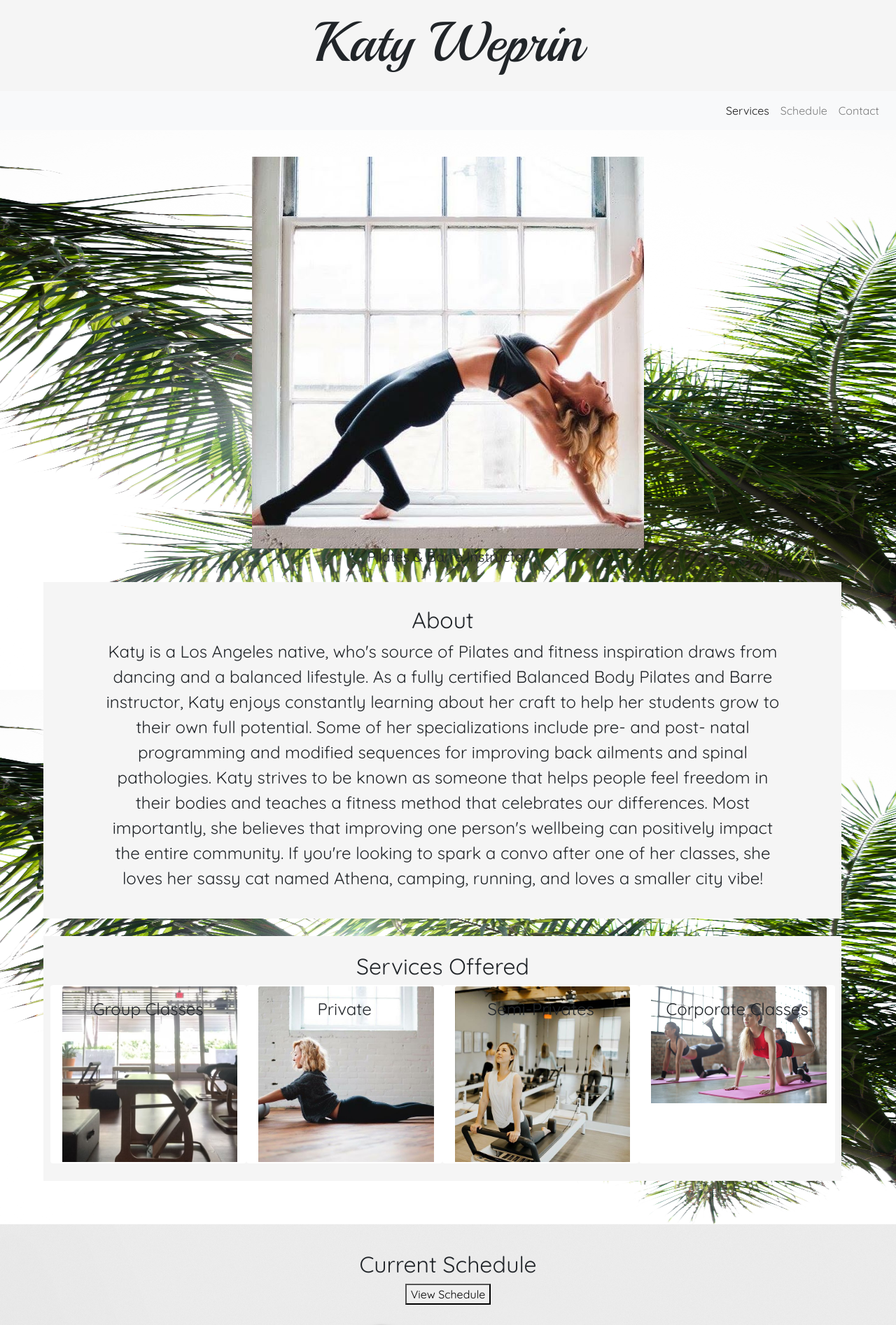
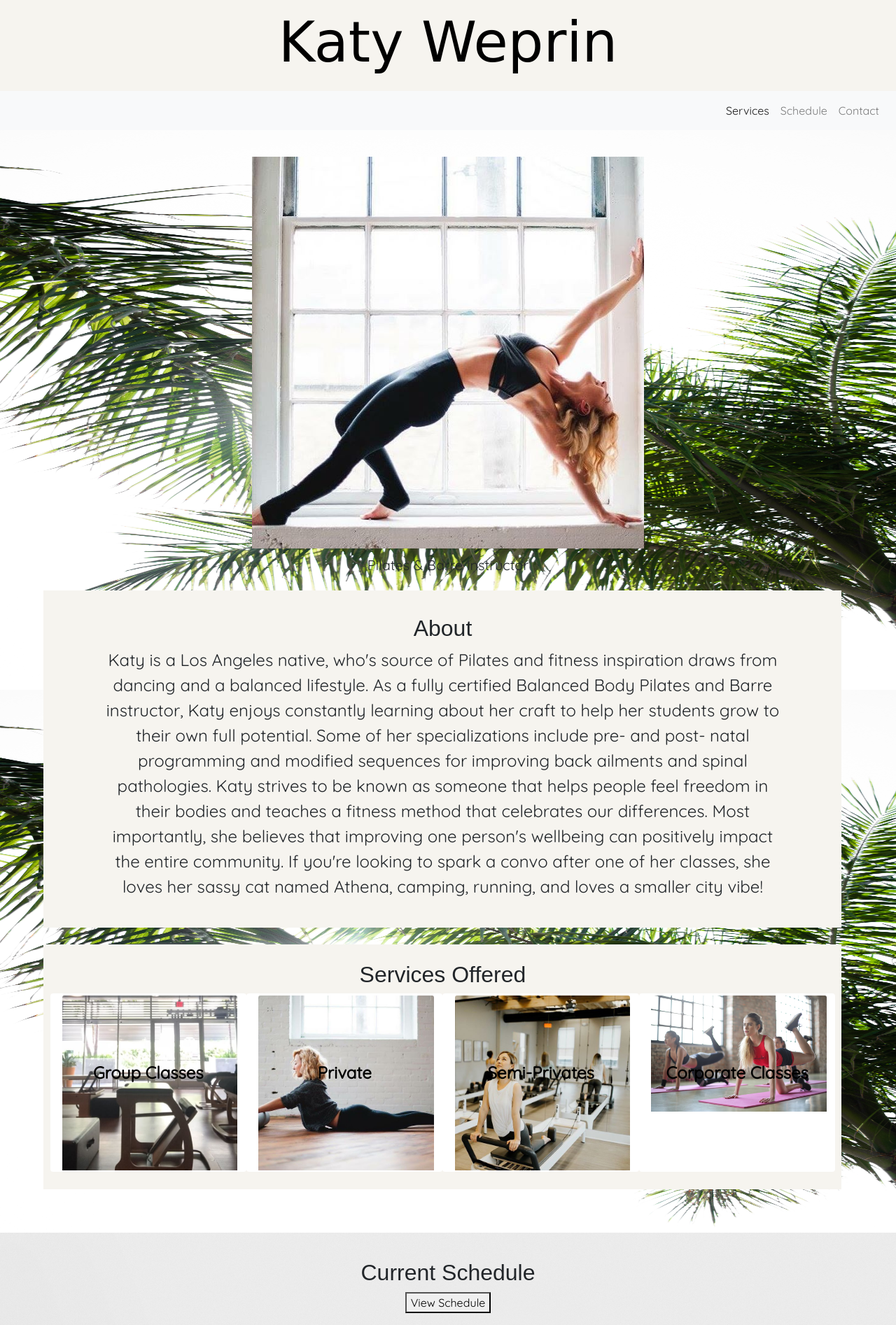
Before and after one commit to elowskya/code-playground, a PHP site: page / in a window 1280 px wide. Shown: the top 1894 px of the page at 70% size. Run offline with PHP 8.4, Linux system fonts and the light colour scheme.

Commit message:
soft deploy

```diff
--- a/index.html
+++ b/index.html
@@ -59,7 +59,7 @@
     <div class="indexImage1">
 
       <img class="indexImage" src="./public/images/openWindowBackBend.jpg" alt="Pilates with Katy"/>
-        <div class="indexText">
+        <div style="padding-top:1%"class="indexText">
           <h5>Pilates & Barre Instructor</h5>
         </div>
 
@@ -83,7 +83,7 @@
 
 
 
-    <div class="indexServices" id="services">
+    <div class="indexServices">
       <div class="container">
       <h2>Services Offered</h2>
           <!-- grid for cards -->
@@ -165,10 +165,9 @@
         </a>
 
       </div>
-      <div class="container">
-      <h2>Testimonials</h2>
-    </div>
-        <section class="testimonial container">
+
+      <section class="testimonial container">
+          <h2>Testimonials</h2>
           <div class="inner">
             <div class="cederholm" id="quote-wrapper">
               <div class="quote">
@@ -224,7 +223,7 @@
         <div>
 
 
-          <i>Built & Maintained by</i><a href="https://www.linkedin.com/in/ashleyelowsky/"><i>A.Elowsky</i>
+          <i>Built & Maintained by</i><a href="https://www.linkedin.com/in/ashleyelowsky/"><i> A.Elowsky</i>
 
 
           </div>
--- a/public/css/style.css
+++ b/public/css/style.css
@@ -1,36 +1,41 @@
 header {
     padding: 1%;
-    background-color: whitesmoke;
+    background-color:  #F6F4EF;
+    color: black;
 }
 
 nav {
     position: fixed;
     widows: 100%;
-    background-color: lightslategray;
+    background-color: #94B026;
 }
 
 body {
     font-family: 'Quicksand', sans-serif;
     text-align: center;
-    background-color: #FCFFF7;
+    background-color:  #F6F4EF;
 }
 
 .container {
-    background-color: whitesmoke;
+    background-color:  #F6F4EF;
     margin: 2%;
     padding: 2%;
 }
 
+.fab {
+    padding: 3%;
+    size: 5%;
+}
 
 h1 {
     font-size: 10vh;
-    font-family: 'Playball', cursive;
+    font-family: 'Ranga', cursive;
 }
 
 h2 {
     /* font-family: 'Playball', cursive; */
 
-    font-family: 'Quicksand', sans-serif;
+    font-family: 'Ranga', sans-serif;
     /* margin: 3%;  */
 
 }
@@ -73,6 +78,13 @@ p {
     height: 70vh;
 }
 
+.card-title {
+    color: black;
+    font-weight: 900;
+    align-content: center;
+    padding-top: 33%;
+}
+
 section.testimonial {
     background: #F6F4EF;
     }
@@ -90,8 +102,8 @@ section.testimonial {
 
     section.testimonial #quote-wrapper {
     position: relative;
-    min-height: 358px;
-    padding-top: 40px;
+    min-height: 150px;
+    padding-top: 20px;
     }
 
     section.testimonial blockquote {
@@ -138,8 +150,8 @@ section.testimonial {
     background-image: url("http://www.getballpark.com/images/home/testimonials/cederholm.jpg");
     background-size: 275px 305px;
     background-position: center center;
-    width: 275px;
-    height: 305px;
+    width: 175px;
+    height: 205px;
     }
 
 
@@ -178,7 +190,7 @@ section.testimonial {
     }
 
     section.testimonial .quote {
-    max-width: 75%;
+    max-width: 50%;
     margin: 0 auto;
     margin-bottom: 20px;
     }
```
